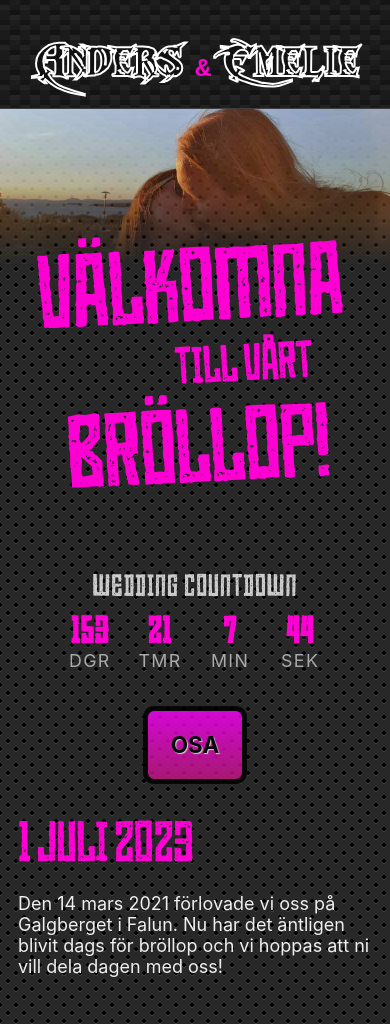
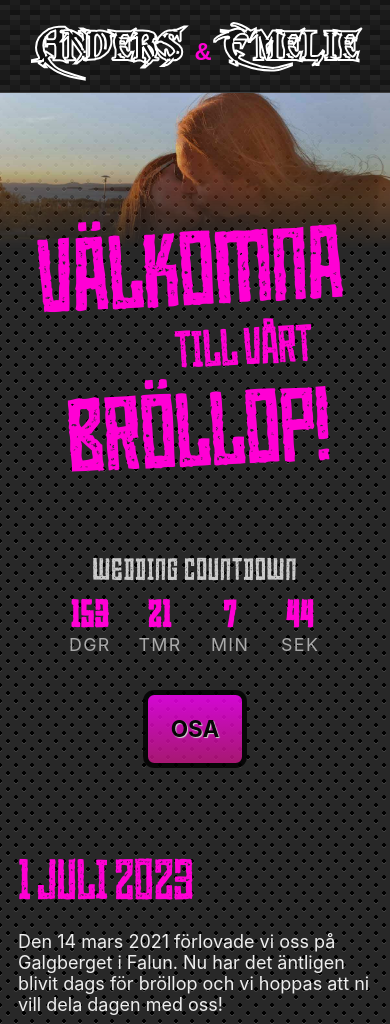
Before and after one commit to madr/ea, a Django app: page / in a window 390 px wide. Shown: the top 1024 px of the page. Run offline with Django 4.2, Linux system fonts and the light colour scheme.

Commit message:
Patch minor errors
* Spelling
* Whitespace on mobile

```diff
--- a/src/design/ea.css
+++ b/src/design/ea.css
@@ -307,9 +307,14 @@
     margin-bottom: 0;
   }
 
+  header {
+    padding-top: 2.5em;
+  }
+
   .align-center {
     flex-direction: column;
     gap: 2em;
+    margin-bottom: 4em;
   }
 
   h1 {
--- a/src/templates/invitation/home.html
+++ b/src/templates/invitation/home.html
@@ -186,7 +186,7 @@
 
     <p>
       Det kommer att åka flera bilar via väg 50 och via Borlänge till Österå
-      Bystuga, där det kan finnas flats att åka med. Om du inte vet hur du ska
+      Bystuga, där det kan finnas plats att åka med. Om du inte vet hur du ska
       ta dig ut, hör gärna av dig till oss så kan vi hjälpa dig.
     </p>
 
```
